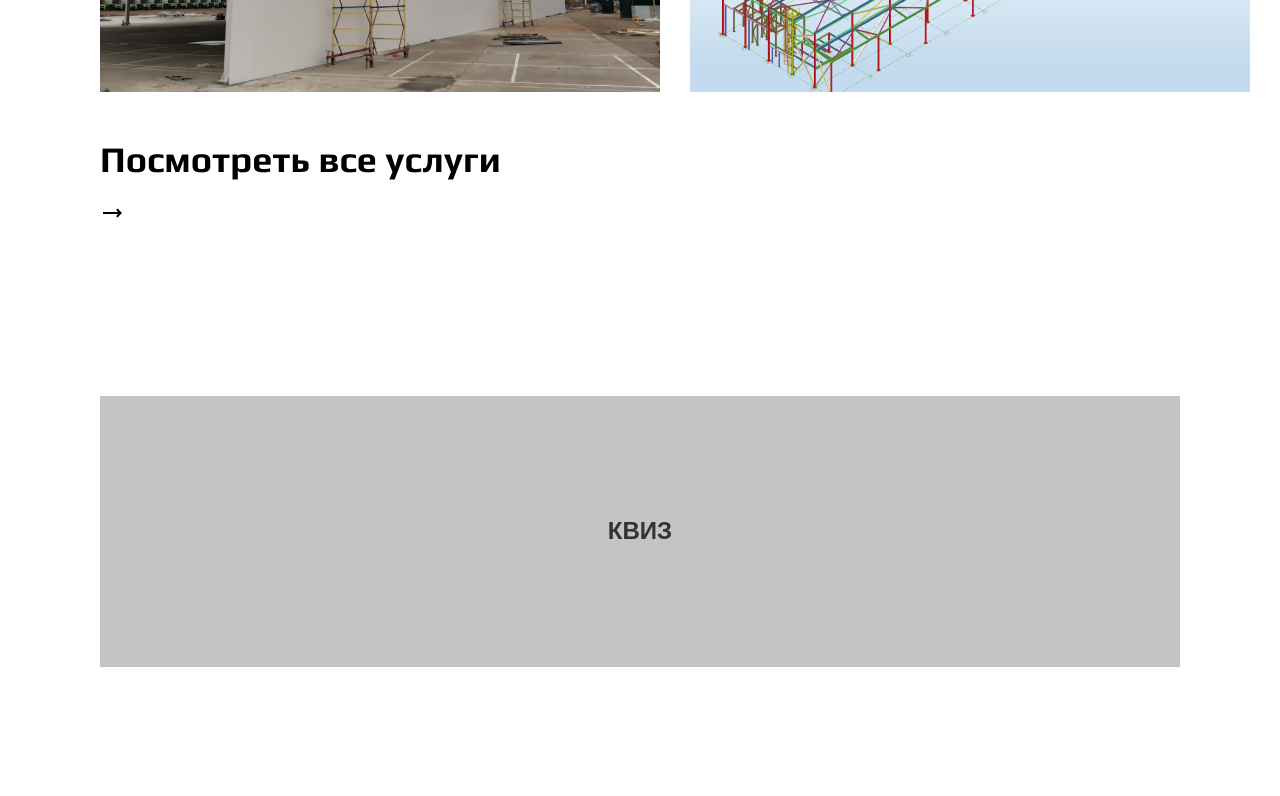
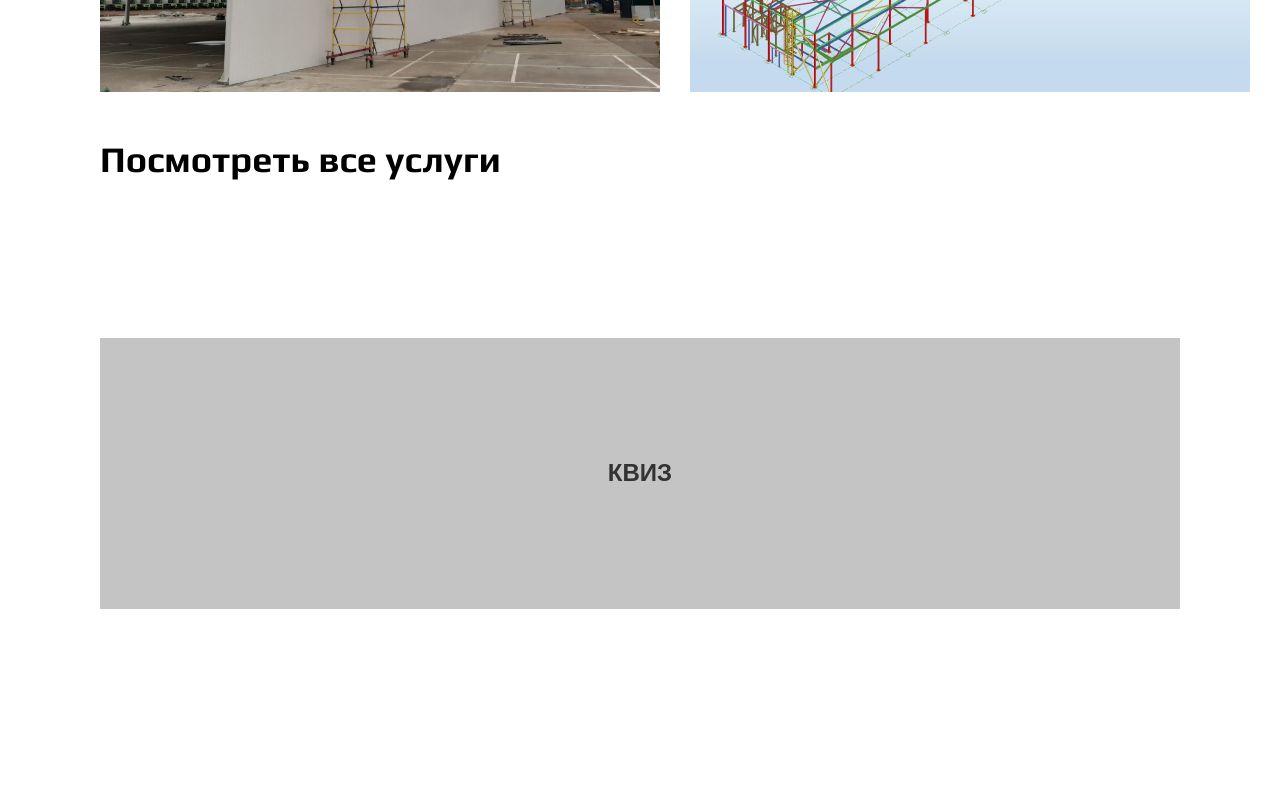
Before and after one commit to Dmitriy-Kolomiec/Site-metal, a plain HTML site: page index.html in a window 1280 px wide. Shown: the part 2460-3256 px from the top of the page. Drawn offline with nearby package versions, Linux system fonts and the light colour scheme.

Commit message:
edit index.html

```diff
--- a/index.html
+++ b/index.html
@@ -187,12 +187,9 @@
                     </div>
                 </div>
                 <div class="title-company">
-                    <a class="view-services" href="#"
+                    <a class="view-services" href="./service-one.html"
                         ><h2>Посмотреть все услуги</h2>
-                        <span class="material-symbols-outlined">
-                            trending_flat
-                        </span></a
-                    >
+                    </a>
                 </div>
                 <div class="quiz">
                     <h2>КВИЗ</h2>
```
